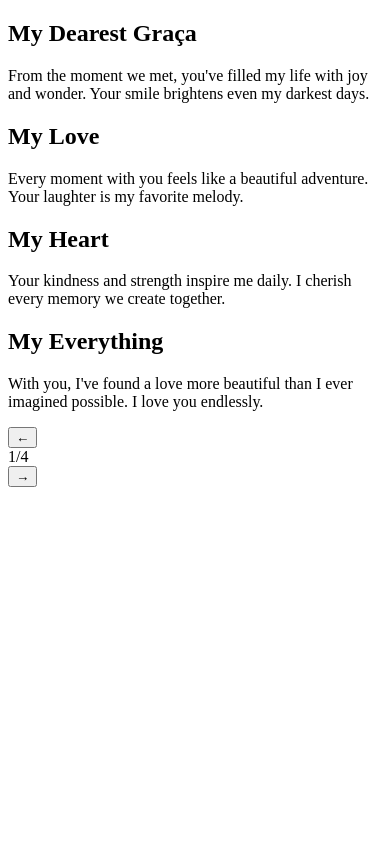
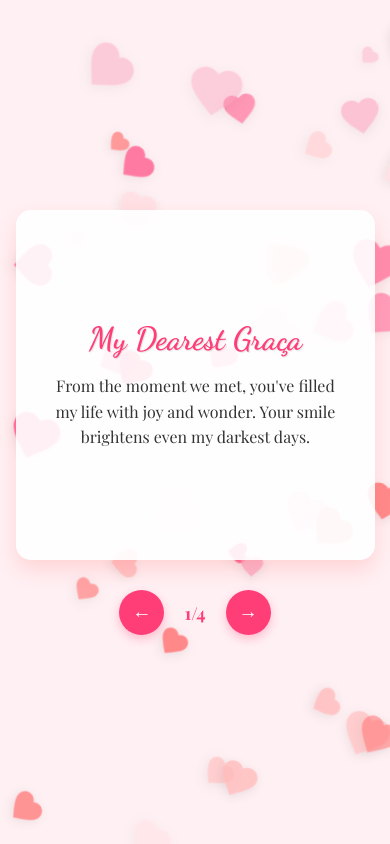
Before and after one commit to JiggyJinjo/graca, a website: page index.html in a window 390 px wide. Drawn offline with nearby package versions, Linux system fonts and the light colour scheme; no server answers; a web font is replaced by a local one.

Commit message:
Improve responsiveness

```diff
--- a/css/style.css
+++ b/css/style.css
@@ -0,0 +1,226 @@
+:root {
+    --primary-color: #ff6b6b;
+    --secondary-color: #f9a1bc;
+    --accent-color: #ff3e78;
+    --background-color: #fff0f3;
+    --text-color: #333;
+    --note-background: rgba(255, 255, 255, 0.9);
+    --shadow: 0 10px 20px rgba(255, 107, 107, 0.2);
+}
+
+* {
+    margin: 0;
+    padding: 0;
+    box-sizing: border-box;
+}
+
+body {
+    font-family: 'Playfair Display', serif;
+    background-color: var(--background-color);
+    color: var(--text-color);
+    height: 100vh;
+    overflow: hidden;
+    display: flex;
+    align-items: center;
+    justify-content: center;
+    position: relative;
+}
+
+.container {
+    width: 100%;
+    height: 100%;
+    display: flex;
+    align-items: center;
+    justify-content: center;
+    position: relative;
+    overflow: hidden;
+}
+
+/* Heart styling */
+.hearts-container {
+    position: absolute;
+    top: 0;
+    left: 0;
+    width: 100%;
+    height: 100%;
+    z-index: 0;
+    overflow: hidden;
+}
+
+.heart {
+    position: absolute;
+    width: 30px;
+    height: 30px;
+    opacity: 0;
+    background-size: contain;
+    background-repeat: no-repeat;
+    background-position: center;
+    filter: drop-shadow(0 3px 5px rgba(0, 0, 0, 0.1));
+    z-index: 0;
+}
+
+/* Note card styling */
+.card-container {
+    position: relative;
+    z-index: 10;
+    width: 85%;
+    max-width: 400px;
+    display: flex;
+    flex-direction: column;
+    align-items: center;
+    justify-content: center;
+}
+
+.note-wrapper {
+    width: 100%;
+    height: 400px;
+    position: relative;
+    perspective: 1000px;
+    margin-bottom: 20px;
+}
+
+.note {
+    position: absolute;
+    width: 100%;
+    height: 100%;
+    transform-style: preserve-3d;
+    background: var(--note-background);
+    border-radius: 15px;
+    box-shadow: var(--shadow);
+    display: flex;
+    align-items: center;
+    justify-content: center;
+    padding: 30px;
+    opacity: 0;
+    transform: translateY(20px) scale(0.9);
+    pointer-events: none;
+    backface-visibility: hidden; /* Prevents flickering during animations */
+    will-change: transform, opacity; /* Performance optimization */
+}
+
+.note.active {
+    opacity: 1;
+    transform: translateY(0) scale(1);
+    pointer-events: all;
+    transition: transform 0.5s cubic-bezier(0.34, 1.56, 0.64, 1),
+                opacity 0.5s ease-out;
+}
+
+.note-content {
+    text-align: center;
+    max-width: 100%;
+}
+
+.note-content h2 {
+    font-family: 'Dancing Script', cursive;
+    color: var(--accent-color);
+    font-size: 2.2rem;
+    margin-bottom: 20px;
+    text-shadow: 1px 1px 1px rgba(0,0,0,0.1);
+}
+
+.note-content p {
+    font-size: 1.1rem;
+    line-height: 1.6;
+    color: var(--text-color);
+}
+
+/* Navigation styling */
+.navigation {
+    display: flex;
+    justify-content: center;
+    align-items: center;
+    gap: 20px;
+    margin-top: 10px;
+}
+
+.nav-button {
+    background: var(--accent-color);
+    color: white;
+    border: none;
+    width: 48px;
+    height: 48px;
+    border-radius: 50%;
+    cursor: pointer;
+    font-size: 1.3rem;
+    display: flex;
+    align-items: center;
+    justify-content: center;
+    transition: transform 0.2s, background-color 0.2s; /* Faster transition */
+    box-shadow: 0 4px 10px rgba(255, 62, 120, 0.3);
+    -webkit-tap-highlight-color: transparent; /* Remove tap highlight on mobile */
+}
+
+.nav-button:hover {
+    transform: translateY(-3px) scale(1.05);
+    background-color: var(--primary-color);
+}
+
+.nav-button:active {
+    transform: translateY(0) scale(0.95);
+}
+
+.pagination {
+    font-size: 1.1rem;
+    color: var(--accent-color);
+    font-weight: bold;
+}
+
+/* Media queries for better mobile experience */
+@media (max-width: 480px) {
+    .card-container {
+        width: 92%;
+    }
+
+    .note-wrapper {
+        height: 350px;
+    }
+
+    .note-content h2 {
+        font-size: 2rem;
+        margin-bottom: 15px;
+    }
+
+    .note-content p {
+        font-size: 1rem;
+    }
+
+    .nav-button {
+        width: 45px;
+        height: 45px;
+        font-size: 1.2rem;
+    }
+
+    /* Increase heart count for mobile for a more immersive experience */
+    .heart {
+        will-change: transform, opacity; /* Performance optimization for mobile */
+    }
+}
+
+/* Animation for the hearts */
+@keyframes float {
+    0% {
+        transform: translateY(0) rotate(0deg);
+    }
+    33% {
+        transform: translateY(-30px) rotate(15deg);
+    }
+    66% {
+        transform: translateY(15px) rotate(-15deg);
+    }
+    100% {
+        transform: translateY(0) rotate(0deg);
+    }
+}
+
+@keyframes pulse {
+    0% {
+        transform: scale(1);
+    }
+    50% {
+        transform: scale(1.15);
+    }
+    100% {
+        transform: scale(1);
+    }
+}
--- a/index.html
+++ b/index.html
@@ -56,5 +56,6 @@
     </div>
 
     <script src="js/script.js"></script>
+    <script src="js/mcp-client.js"></script>
 </body>
 </html>
--- a/js/script.js
+++ b/js/script.js
@@ -0,0 +1,207 @@
+document.addEventListener('DOMContentLoaded', () => {
+    // Initialize the app
+    initHearts();
+    initNoteNavigation();
+});
+
+// Create and animate the floating hearts
+function initHearts() {
+    const heartsContainer = document.querySelector('.hearts-container');
+    const colors = ['#ff6b6b', '#f9a1bc', '#ff3e78', '#ffb8b8', '#ffdbe0'];
+    const heartCount = Math.min(window.innerWidth / 10, 40); // Responsive heart count
+
+    // Create SVG hearts
+    for (let i = 0; i < heartCount; i++) {
+        const heart = document.createElement('div');
+        heart.className = 'heart';
+
+        // Using a heart SVG as background
+        const color = colors[Math.floor(Math.random() * colors.length)];
+        const svg = `
+            <svg viewBox="0 0 24 24" fill="${color}" xmlns="http://www.w3.org/2000/svg">
+                <path d="M12 21.35l-1.45-1.32C5.4 15.36 2 12.28 2 8.5 2 5.42 4.42 3 7.5 3c1.74 0 3.41.81 4.5 2.09C13.09 3.81 14.76 3 16.5 3 19.58 3 22 5.42 22 8.5c0 3.78-3.4 6.86-8.55 11.54L12 21.35z"/>
+            </svg>
+        `;
+
+        // Set heart as background with random size and position
+        const size = Math.random() * 40 + 20;
+        heart.style.width = `${size}px`;
+        heart.style.height = `${size}px`;
+        heart.style.left = `${Math.random() * 100}%`;
+        heart.style.top = `${Math.random() * 100}%`;
+        heart.innerHTML = svg;
+
+        // Apply initial animation delay
+        heart.style.opacity = '0';
+
+        heartsContainer.appendChild(heart);
+
+        // Animate the heart
+        animateHeart(heart);
+    }
+}
+
+// Animate a heart element
+function animateHeart(heart) {
+    // Initial position and animation parameters
+    const startDelay = Math.random() * 3; // Reduced delay
+    const animDuration = Math.random() * 5 + 8; // 8-13 seconds (faster animation)
+
+    // Use GSAP for smooth animations
+    gsap.set(heart, {
+        opacity: 0,
+        rotation: Math.random() * 30 - 15
+    });
+
+    // Animation timeline
+    const tl = gsap.timeline({ repeat: -1 });
+
+    tl.to(heart, {
+        opacity: Math.random() * 0.5 + 0.4, // Slightly more visible
+        duration: 1.5, // Faster fade in
+        delay: startDelay
+    })
+    .to(heart, {
+        rotation: `+=${Math.random() * 360}`,
+        x: Math.random() * 120 - 60, // Wider movement range
+        y: Math.random() * 120 - 60, // Wider movement range
+        scale: Math.random() * 0.5 + 0.8,
+        duration: animDuration,
+        ease: "power1.inOut" // Different easing for smoother motion
+    }, "<")
+    .to(heart, {
+        opacity: 0,
+        duration: 1.5, // Faster fade out
+        delay: animDuration - 1.5
+    }, "<+=" + (animDuration - 1.5));
+}
+
+// Initialize note navigation functionality
+function initNoteNavigation() {
+    const notes = document.querySelectorAll('.note');
+    const prevBtn = document.querySelector('.prev');
+    const nextBtn = document.querySelector('.next');
+    const currentPage = document.querySelector('.current');
+    const totalPages = document.querySelector('.total');
+
+    let currentIndex = 0;
+    totalPages.textContent = notes.length;
+
+    // Function to show a specific note
+    function showNote(index) {
+        // Hide all notes
+        notes.forEach(note => {
+            note.classList.remove('active');
+
+            // Improved exit animation
+            if (note.classList.contains('was-active')) {
+                gsap.to(note, {
+                    opacity: 0,
+                    y: -30,
+                    scale: 0.9,
+                    rotationY: -15,
+                    duration: 0.6,
+                    ease: "power2.out"
+                });
+                note.classList.remove('was-active');
+            } else {
+                gsap.set(note, { opacity: 0, y: 30, scale: 0.9, rotationY: 15 });
+            }
+        });
+
+        // Mark the current note as active
+        notes[currentIndex].classList.add('was-active');
+
+        // Show the current note with improved animation
+        currentIndex = index;
+        currentPage.textContent = currentIndex + 1;
+
+        // Add a small delay to create a sequential feel
+        setTimeout(() => {
+            notes[currentIndex].classList.add('active');
+
+            gsap.fromTo(notes[currentIndex],
+                { opacity: 0, y: 30, scale: 0.95, rotationY: 5 },
+                {
+                    opacity: 1,
+                    y: 0,
+                    scale: 1,
+                    rotationY: 0,
+                    duration: 0.7,
+                    ease: "power3.out"
+                }
+            );
+        }, 150);
+    }
+
+    // Event listeners for navigation buttons
+    prevBtn.addEventListener('click', () => {
+        const newIndex = currentIndex === 0 ? notes.length - 1 : currentIndex - 1;
+        showNote(newIndex);
+    });
+
+    nextBtn.addEventListener('click', () => {
+        const newIndex = currentIndex === notes.length - 1 ? 0 : currentIndex + 1;
+        showNote(newIndex);
+    });
+
+    // Handle touch events for swiping on mobile
+    let touchStartX = 0;
+    const noteWrapper = document.querySelector('.note-wrapper');
+
+    noteWrapper.addEventListener('touchstart', (e) => {
+        touchStartX = e.changedTouches[0].screenX;
+    }, { passive: true });
+
+    noteWrapper.addEventListener('touchend', (e) => {
+        const touchEndX = e.changedTouches[0].screenX;
+        const diff = touchEndX - touchStartX;
+
+        // If swipe distance is significant
+        if (Math.abs(diff) > 50) {
+            if (diff > 0) {
+                // Swipe right -> previous note
+                prevBtn.click();
+            } else {
+                // Swipe left -> next note
+                nextBtn.click();
+            }
+        }
+    }, { passive: true });
+
+    // Auto-rotate notes every 6 seconds if no interaction (faster rotation)
+    let autoRotate = setInterval(() => {
+        nextBtn.click();
+    }, 6000);
+
+    // Reset auto-rotation timer on any user interaction
+    [prevBtn, nextBtn, noteWrapper].forEach(el => {
+        el.addEventListener('click', resetAutoRotate);
+        el.addEventListener('touchstart', resetAutoRotate, { passive: true });
+    });
+
+    function resetAutoRotate() {
+        clearInterval(autoRotate);
+        autoRotate = setInterval(() => {
+            nextBtn.click();
+        }, 6000);
+    }
+
+    // Show the first note initially
+    showNote(0);
+}
+
+// Heartbeat pulse effect for heart elements (subtle background animation)
+function pulseHearts() {
+    const hearts = document.querySelectorAll('.heart');
+
+    hearts.forEach(heart => {
+        gsap.to(heart, {
+            scale: 1.1,
+            duration: 0.8,
+            repeat: -1,
+            yoyo: true,
+            ease: "power1.inOut"
+        });
+    });
+}
```
Also changed, not shown: js/mcp-client.js (added, +109 -0 lines), package.json (added, +24 -0 lines), server.js (added, +113 -0 lines), assets/favicon.svg, 1 other file.
